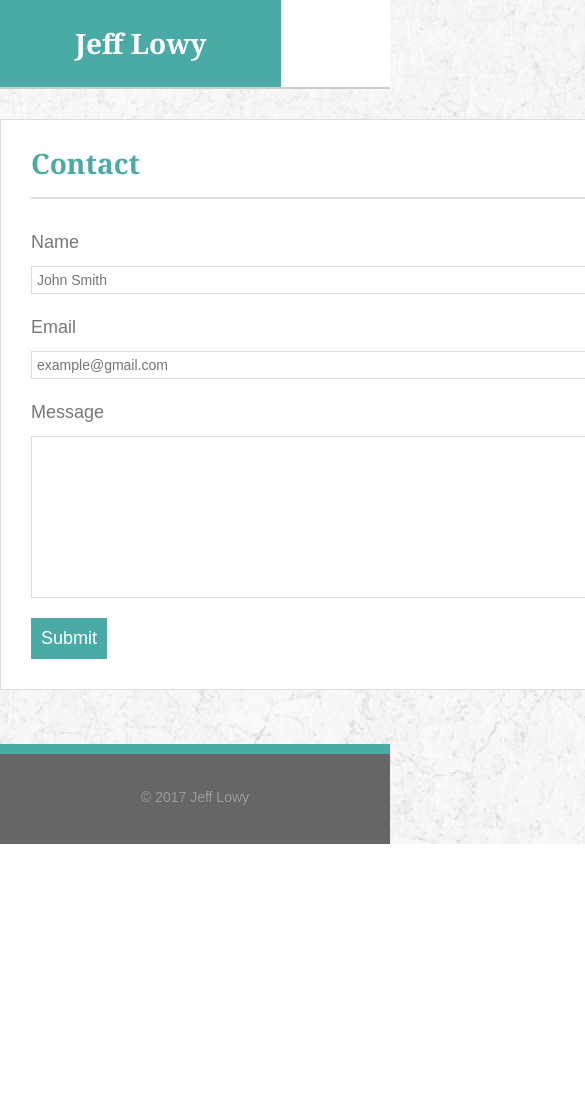
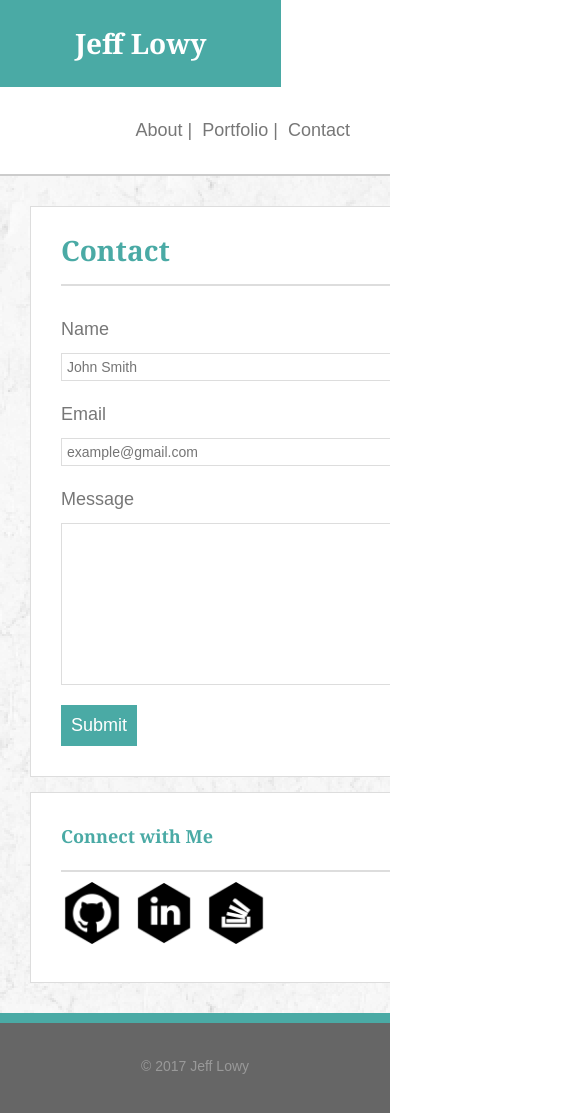
Before and after one commit to j10wy/Responsive-Portfolio, a plain HTML site: page contact.html in a window 390 px wide. Shown: the top 1113 px of the page, 585 px wide, since content can reach past the window. Before the commit the page ends 844 px from the top, so only its background shows below. Drawn offline with Linux system fonts and the light colour scheme.

Commit message:
Cleared out readme. Most of the site is responsive at 980, 768, 640. Need to fix nav.

```diff
--- a/assets/css/style.css
+++ b/assets/css/style.css
@@ -60,9 +60,18 @@ h1 {
 }
 
 .page-wrap {
-    width: 960px;
+    max-width: 960px;
     margin: 0 auto;
 }
+
+@media screen and (max-width: 768px) {
+    div#container.page-wrap {
+        padding: 0 30px;
+    }
+}
+
+
+
 
 
 /* ------ HEADER ------ */
@@ -73,6 +82,9 @@ header {
     background-color: #FFF;
     border-bottom: 2px solid #cccccc;
 }
+
+
+
 
 
 /* ------ HEADER LOGO ------ */
@@ -92,6 +104,9 @@ header .logo a {
 header .logo h1 {
     color: #fff;
 }
+
+
+
 
 
 /* ------ HEADER MENU ------ */
@@ -119,6 +134,9 @@ header .menu li a:hover {
 }
 
 
+
+
+
 /* ------ CONTAINER ------ */
 
 div#container {
@@ -130,12 +148,13 @@ div#container {
 }
 
 
+
 /* ------ MAIN CONTENT ------ */
 
 .main-content {
-    width: 650px;
+    width: 67.70833333333334%;
     padding: 30px;
-    clear: left;
+    float: left;
     border: 1px solid #dddddd;
     background-color: #fff;
 }
@@ -146,6 +165,16 @@ div#container {
     padding-bottom: 20px;
 }
 
+@media screen and (max-width: 768px) {
+    div.main-content {
+        width: 100%;
+        min-width: 405px;
+        float: none;
+        display: block;
+    }
+}
+
+
 
 /* ------ MAIN CONTENT - ABOUT ------ */
 
@@ -155,6 +184,9 @@ div#container {
     margin: 0 10px 10px 0;
     width: 185px;
 }
+
+
+
 
 
 /* ------ MAIN CONTENT - CONTACT ------ */
@@ -199,6 +231,9 @@ div#container {
 }
 
 
+
+
+
 /* ------ MAIN CONTENT - PORTFOLIO ------ */
 
 .main-content .portfolio .portfolio-item {
@@ -239,11 +274,12 @@ div#container {
 
 .sidebar {
     display: table;
+    background-color: white;
     float: right;
-    width: 270px;
+    width: 28.125%;
+    min-width: 260px;
     padding: 30px;
     border: 1px solid #dddddd;
-    background-color: #fff;
 }
 
 .sidebar h3 {
@@ -256,7 +292,7 @@ div#container {
     width: 62px;
     height: auto;
     margin-top: 10px;
-    margin-right:5px;
+    margin-right: 5px;
 }
 
 .sidebar .social-icon:last-child {
@@ -267,6 +303,19 @@ div#container {
     width: 62px;
     height: auto;
 }
+
+@media screen and (max-width: 768px) {
+    .sidebar {
+        display: block;
+        float: none;
+        width: 100%;
+        min-width: 405px;
+        margin-top: 15px;
+        padding: 30px;
+        border: 1px solid #dddddd;
+    }
+}
+
 
 /* ------ FOOTER ------ */
 
--- a/contact.html
+++ b/contact.html
@@ -2,7 +2,9 @@
 <html lang="en">
 
 <head>
-    <meta charset="UTF-8">
+    <meta charset="utf-8">
+    <meta http-equiv="X-UA-Compatible" content="IE=edge">
+    <meta name="viewport" content="width=device-width, initial-scale=1">
     <title>Basic Porfolio - About</title>
     <!-- File passes W3C volidation -->
     <link rel="stylesheet" href="assets/css/reset.css">
@@ -23,12 +25,6 @@
         </nav>
     </header>
     <div id="container" class="page-wrap">
-        <div class="sidebar">
-            <h3>Connect with Me</h3>
-            <a class="social-icon" href="https://github.com/jeffreylowy" target="_blank"><img src="assets/images/icon_github.png" alt="Jeff's Github page"></a>
-            <a class="social-icon" href="https://www.linkedin.com/in/jeffreylowy/" target="_blank"><img src="assets/images/icon_linkedin.png" alt="Jeff's LinkedIn page"></a>
-            <a class="social-icon" href="https://stackoverflow.com/users/1946797/jeff-lowy" target="_blank"><img src="assets/images/icon_stackoverflow.png" alt="Jeff's Stackoverflow account"></a>
-        </div>
         <div class="main-content">
             <h1>Contact</h1>
             <form action="#">
@@ -41,6 +37,12 @@
                 <input type="submit" value="Submit">
             </form>
         </div>
+        <div class="sidebar">
+            <h3>Connect with Me</h3>
+            <a class="social-icon" href="https://github.com/jeffreylowy" target="_blank"><img src="assets/images/icon_github.png" alt="Jeff's Github page"></a>
+            <a class="social-icon" href="https://www.linkedin.com/in/jeffreylowy/" target="_blank"><img src="assets/images/icon_linkedin.png" alt="Jeff's LinkedIn page"></a>
+            <a class="social-icon" href="https://stackoverflow.com/users/1946797/jeff-lowy" target="_blank"><img src="assets/images/icon_stackoverflow.png" alt="Jeff's Stackoverflow account"></a>
+        </div>
     </div>
     <footer>
         <p>&copy; 2017 <a href="http://jeffreylowy.github.io">Jeff Lowy</a></p>
```
Also changed, not shown: index.html (+8 -6 lines), portfolio.html (+9 -7 lines), 1 other file.
